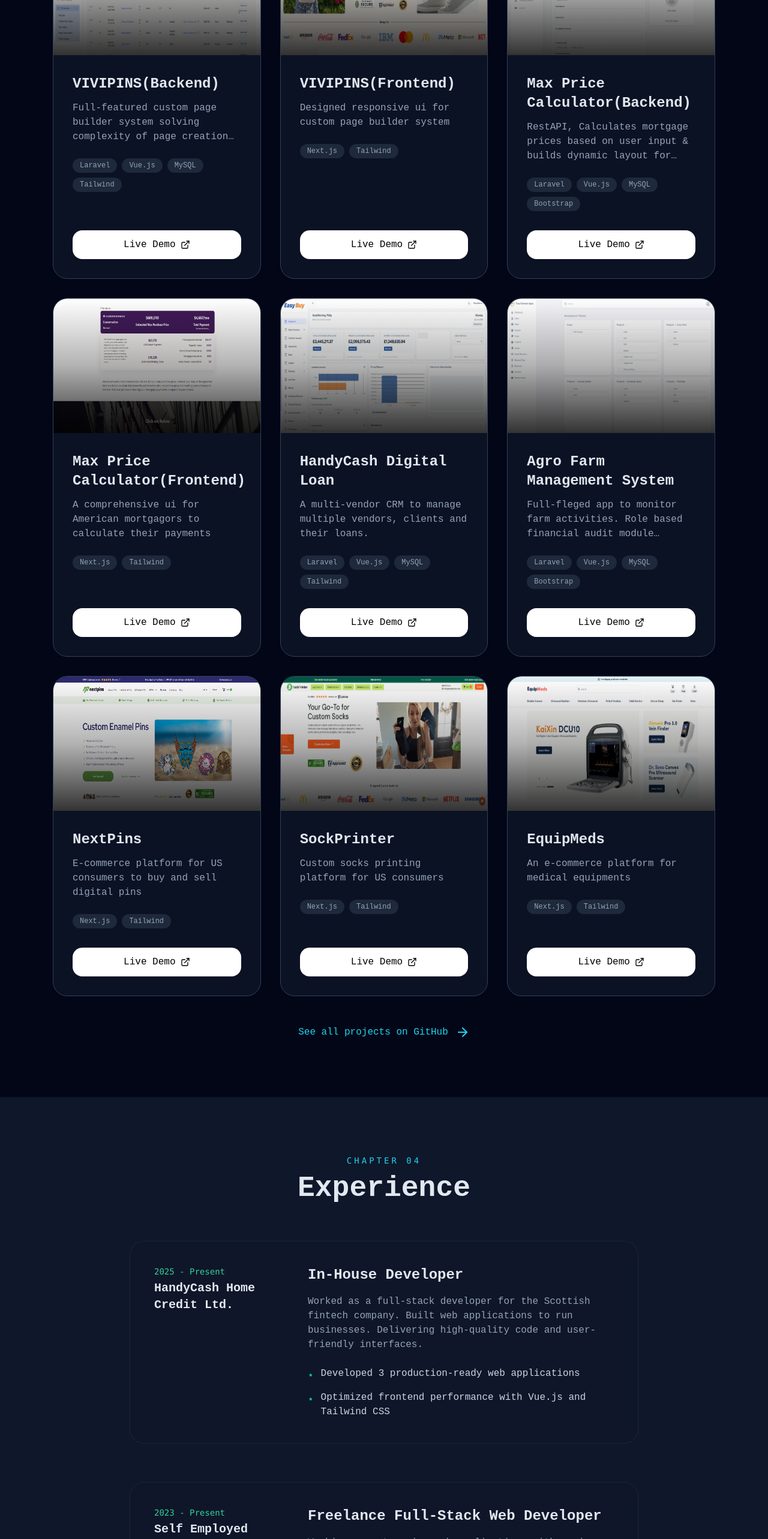
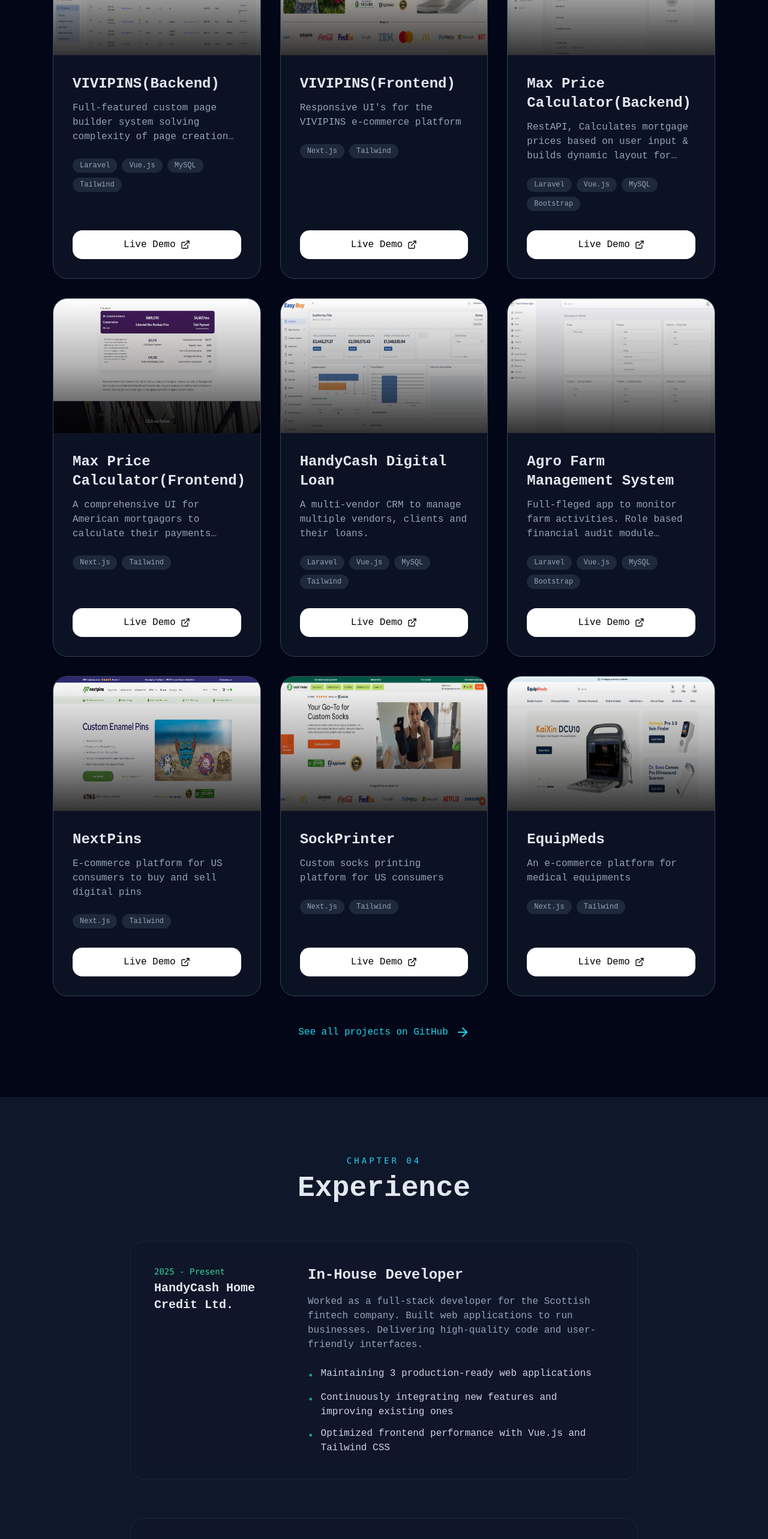
Before and after one commit to JamilFaruque/portfolio-frontend, a Next.js app: page / in a window 1280 px wide. Shown: the part 2737-5303 px from the top of the page at 60% size. Built offline with nearby package versions, Linux system fonts and the light colour scheme.

Commit message:
added show more description text feature in project section

```diff
--- a/app/page.js
+++ b/app/page.js
@@ -11,6 +11,7 @@ export default function Portfolio() {
     email: '',
     message: ''
   });
+  const [expandedDescriptions, setExpandedDescriptions] = useState([]);
 
   const mouseX = useMotionValue(0);
   const mouseY = useMotionValue(0);
@@ -28,6 +29,16 @@ export default function Portfolio() {
     alert('Thank you! Your message has been received. I will get back to you soon.');
     setFormData({ name: '', email: '', message: '' });
   };
+
+  const handleExpandDescription = (index) => {
+    setExpandedDescriptions((prev) => {
+      if (prev.includes(index)) {
+        return prev.filter((i) => i !== index);
+      } else {
+        return [...prev, index];
+      }
+    });
+  }
 
   const skills = [
     { name: 'Laravel', icon: <Code />, level: 90 },
@@ -69,7 +80,7 @@ export default function Portfolio() {
     },
     {
       title: "VIVIPINS(Frontend)",
-      description: "Designed responsive ui for custom page builder system",
+      description: "Responsive UI's for the VIVIPINS e-commerce platform",
       tech: ["Next.js", "Tailwind"],
       link: "https://vivipins.com/",
       github: "#",
@@ -79,13 +90,13 @@ export default function Portfolio() {
       title: "Max Price Calculator(Backend)",
       description: "RestAPI, Calculates mortgage prices based on user input & builds dynamic layout for frontend",
       tech: ["Laravel", "Vue.js", "MySQL", "Bootstrap"],
-      link: "https://vivipins.com/",
+      link: "#",
       github: "#",
       image: "/images/max-price-backend.png"
     },
     {
       title: "Max Price Calculator(Frontend)",
-      description: "A comprehensive ui for American mortgagors to calculate their payments",
+      description: "A comprehensive UI for American mortgagors to calculate their payments based on their input.",
       tech: ["Next.js", "Tailwind"],
       link: "#",
       github: "#",
@@ -140,7 +151,8 @@ export default function Portfolio() {
       period: "2025 - Present",
       description: "Worked as a full-stack developer for the Scottish fintech company. Built web applications to run businesses. Delivering high-quality code and user-friendly interfaces.",
       achievements: [
-        "Developed 3 production-ready web applications",
+        "Maintaining 3 production-ready web applications",
+        "Continuously integrating new features and improving existing ones",
         "Optimized frontend performance with Vue.js and Tailwind CSS",
       ]
     },
@@ -392,7 +404,12 @@ export default function Portfolio() {
                 <div className="p-8 flex-1 flex flex-col justify-between">
                   <div>
                     <h3 className="text-2xl font-semibold mb-3">{project.title}</h3>
-                    <p className="text-slate-400 mb-6 line-clamp-3">{project.description}</p>
+                    <p
+                      onClick={() => handleExpandDescription(index)}
+                      className={`text-slate-400 cursor-pointer mb-6 ${expandedDescriptions.includes(index) ? '' : 'line-clamp-3'}`}
+                    >
+                      {project.description}
+                    </p>
 
                     <div className="flex flex-wrap gap-2 mb-8">
                       {project.tech.map((t, i) => (
```
